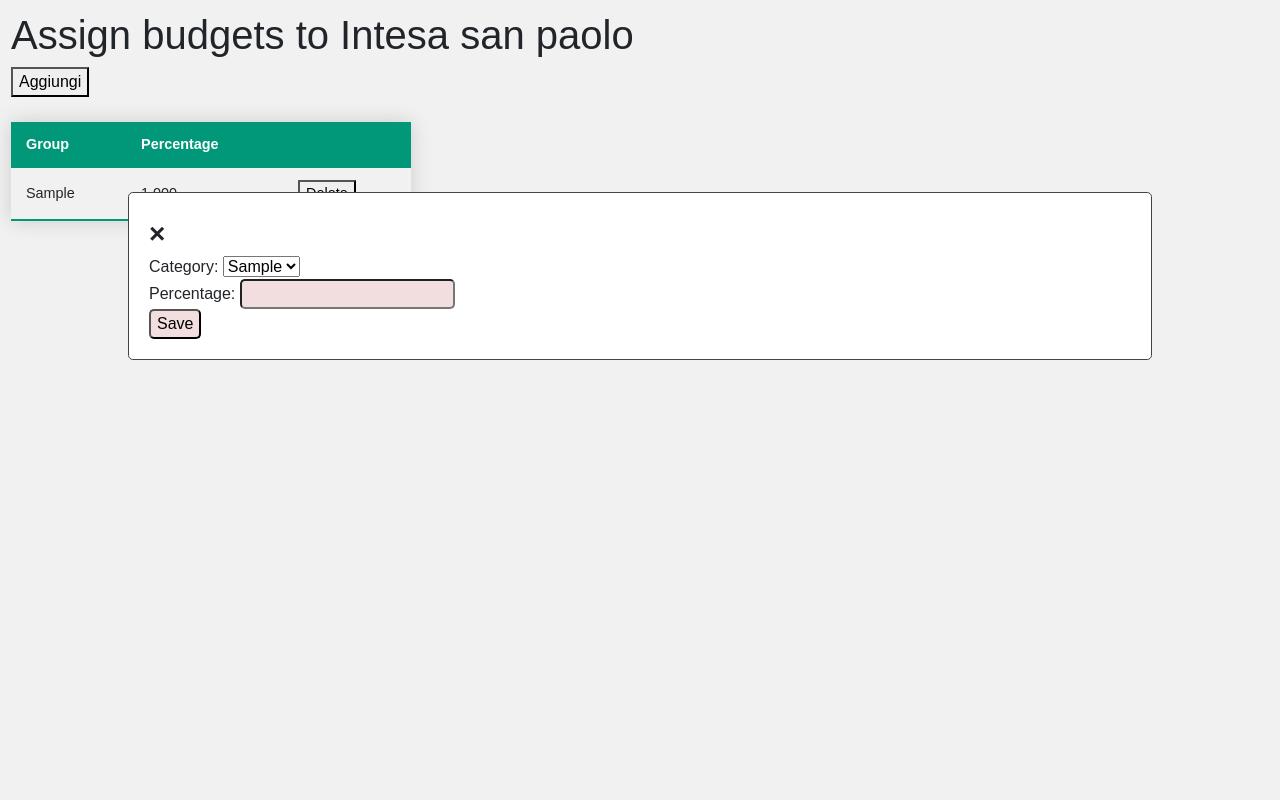
After one commit to NicolaDes/PortfolioManager, a Django app: page /1/budgets in a window 1280 px wide, after a click on "Aggiungi". The commit adds this page. Run offline with Django 5.2, Linux system fonts and the light colour scheme; data comes from the database, SQL or seed files in the repository; tables that the repository leaves empty hold one stand-in row (values such as "Sample post"); some libraries are stand-ins or nearby versions.

Commit message:
PM-29: Add budgets

```diff
--- a/Expenses/app/expenses/models.py
+++ b/Expenses/app/expenses/models.py
@@ -36,3 +36,8 @@ class Rule(models.Model):
 class RuleInPortfolio(models.Model):
     rule = models.ForeignKey(Rule, on_delete=models.CASCADE)
     portfolio = models.ForeignKey(Portfolio, on_delete=models.CASCADE)
+
+class Budget(models.Model):
+    portfolio = models.ForeignKey(Portfolio, on_delete=models.CASCADE)
+    group = models.CharField(max_length=100)
+    perc = models.DecimalField(max_digits=10, decimal_places=3)
--- a/Expenses/app/expenses/urls.py
+++ b/Expenses/app/expenses/urls.py
@@ -5,6 +5,7 @@ from expenses.views import portfolios
 from expenses.views import rules
 from expenses.views import categories
 from expenses.views import transactions
+from expenses.views import budgets
 
 urlpatterns = [
     path("", home.home, name="home"),
@@ -22,5 +23,8 @@ urlpatterns = [
     path("rules/assign", portfolios.portfolio_assign_rules, name="portfolio_assign_rules"),
     path("transactions/edit", transactions.edit, name="transaction_edit"),
     path("<int:pk>/analytics/<int:year>", portfolios.analytics, name="portfolio_analytics"),
-    path("<int:pk>/report/<int:year>/<int:month>", portfolios.report, name="portfolio_report")
+    path("<int:pk>/report/<int:year>/<int:month>", portfolios.report, name="portfolio_report"),
+    path("<int:pk>/budgets", portfolios.portfolio_budgets, name="portfolio_budgets"),
+    path("<int:pk>/budgets/create", portfolios.new_budget, name='new_budget'),
+    path("budgets/delete/<int:pk>", budgets.delete, name='delete_budget'),
 ]
--- a/Expenses/app/expenses/views/portfolios.py
+++ b/Expenses/app/expenses/views/portfolios.py
@@ -9,7 +9,7 @@ from django.http import JsonResponse
 from django.db.models import Sum, F, Case, When, Value
 from django.db.models.functions import TruncMonth
 
-from expenses.models import Portfolio, Transaction, Rule, RuleInPortfolio, Category
+from expenses.models import Portfolio, Transaction, Rule, RuleInPortfolio, Category, Budget
 
 from .rules import applyRules
 from ..forms import ExcelUploadForm
@@ -72,6 +72,31 @@ def portfolio_rules(request, pk):
 
     return render(request, "portfolio_rules.html", context)
 
+def portfolio_budgets(request, pk):
+    portfolio = Portfolio.objects.get(pk=pk)
+    groups = Category.objects.all().values("group").distinct()
+    budgets = set(portfolio.budget_set.all())
+
+    context = {
+        "portfolio": portfolio,
+        "budgets": budgets,
+        "groups": groups
+    }
+
+    return render(request, "portfolio_budgets.html", context)
+
+@csrf_exempt
+@require_http_methods(["POST"])
+def new_budget(request, pk):
+    portfolio = Portfolio.objects.get(pk=pk)
+    group = request.POST.get('categoryGroup')
+    perc = request.POST.get('perc')
+
+    budget = Budget(portfolio=portfolio, group=group, perc=perc)
+    budget.save()
+
+    return redirect("portfolio_budgets", pk)
+
 @csrf_exempt
 @require_http_methods(["POST"])
 def portfolio_assign_rules(request):
@@ -95,10 +120,6 @@ def portfolio_assign_rules(request):
 
     return JsonResponse({'message': f'Regole assegnate: {assignedRules}'})
 
-def expensesByCategory(transactions):
-    txts = transactions.annotate(total_value=Case(When(category__archetype='Expense', then=F('value') - F('percToExclude') * F('value')),default=F('value'))).values('category__classification').annotate(total_sum=Sum('total_value'))
-    return [{"name": str(item['category__classification']), "y": abs(float(item['total_sum']))} for item in txts]
-
 def analytics(request, pk, year):
     portfolio = Portfolio.objects.get(pk=pk)
 
@@ -107,7 +128,7 @@ def analytics(request, pk, year):
         {
             "name": str(item['category__classification']),
             "y": abs(float(item['total_sum']))}
-            for item in Transaction.objects.filter(portfolio=portfolio, date__year=year, category__archetype='Outcome')
+            for item in Transaction.objects.filter(portfolio=portfolio, date__year=year, category__archetype='Outcome').exclude(category__group='Investments').exclude(category__group='Savings')
                 .annotate(total_value=Case(When(category__archetype='Outcome', then=F('value') - F('percToExclude') * F('value')),default=F('value')))
                 .values('category__classification')
                 .annotate(total_sum=Sum('total_value'))
@@ -119,7 +140,7 @@ def analytics(request, pk, year):
         {
             "name": str(item['label']),
             "y": abs(float(item['total_sum']))}
-            for item in Transaction.objects.filter(portfolio=portfolio, date__year=year, category__archetype='Outcome')
+            for item in Transaction.objects.filter(portfolio=portfolio, date__year=year, category__archetype='Outcome').exclude(category__group='Investments').exclude(category__group='Savings')
                 .annotate(total_value=Case(When(category__archetype='Outcome', then=F('value') - F('percToExclude') * F('value')),default=F('value')))
                 .values('label')
                 .annotate(total_sum=Sum('total_value'))
@@ -132,7 +153,7 @@ def analytics(request, pk, year):
 
         montlyData = []
         for month in range(1, 13):
-            res = Transaction.objects.filter(portfolio=portfolio, category=c, date__year=year, date__month=month).annotate(total_value=Case(When(category__archetype='Outcome', then=F('value') - F('percToExclude') * F('value')),default=F('value'))).values('category__classification').annotate(total_sum=Sum('total_value'))
+            res = Transaction.objects.filter(portfolio=portfolio, category=c, date__year=year, date__month=month).exclude(category__group='Investments').exclude(category__group='Savings').annotate(total_value=Case(When(category__archetype='Outcome', then=F('value') - F('percToExclude') * F('value')),default=F('value'))).values('category__classification').annotate(total_sum=Sum('total_value'))
             sumValue = 0
             if res:
                 sumValue = float(res[0]['total_sum'])
@@ -151,7 +172,7 @@ def analytics(request, pk, year):
         l = el['label']
         montlyData = []
         for month in range(1, 13):
-            res = Transaction.objects.filter(portfolio=portfolio, label=l, date__year=year, date__month=month, category__archetype='Outcome').annotate(total_value=Case(When(category__archetype='Outcome', then=F('value') - F('percToExclude') * F('value')),default=F('value'))).values('label').annotate(total_sum=Sum('total_value'))
+            res = Transaction.objects.filter(portfolio=portfolio, label=l, date__year=year, date__month=month, category__archetype='Outcome').exclude(category__group='Investments').exclude(category__group='Savings').annotate(total_value=Case(When(category__archetype='Outcome', then=F('value') - F('percToExclude') * F('value')),default=F('value'))).values('label').annotate(total_sum=Sum('total_value'))
             sumValue = 0
             if res:
                 sumValue = float(res[0]['total_sum'])
@@ -170,7 +191,7 @@ def analytics(request, pk, year):
 
         montlyData = []
         for month in range(1, 13):
-            res = Transaction.objects.filter(portfolio=portfolio, category=c, date__year=year, date__month=month).annotate(total_value=F('value') - F('percToExclude') * F('value')).values('category__classification').annotate(total_sum=Sum('total_value'))
+            res = Transaction.objects.filter(portfolio=portfolio, category=c, date__year=year, date__month=month).exclude(category__group='Investments').exclude(category__group='Savings').annotate(total_value=F('value') - F('percToExclude') * F('value')).values('category__classification').annotate(total_sum=Sum('total_value'))
             sumValue = 0
             if res:
                 sumValue = float(res[0]['total_sum'])
@@ -185,7 +206,7 @@ def analytics(request, pk, year):
     cashFlow = []
     cumulativeCashFlow = []
     for month in range(1, 13):
-        sumValue = Transaction.objects.filter(portfolio=portfolio, date__year=year, date__month=month).exclude(category__group='Excluded').exclude(category__group='Investments').annotate(total_value=F('value') - F('percToExclude') * F('value')).aggregate(total_sum=Sum('total_value'))['total_sum']
+        sumValue = Transaction.objects.filter(portfolio=portfolio, date__year=year, date__month=month).exclude(category__group='Excluded').exclude(category__group='Investments').exclude(category__group='Savings').annotate(total_value=F('value') - F('percToExclude') * F('value')).aggregate(total_sum=Sum('total_value'))['total_sum']
 
         if sumValue is not None:
             cashFlow.append(float(sumValue))
@@ -197,6 +218,18 @@ def analytics(request, pk, year):
         else:
             cumulativeCashFlow.append(cashFlow[-1])
 
+    # Budget section
+    income = float(Transaction.objects.filter(portfolio=portfolio, date__year=year).exclude(category__archetype='Outcome').exclude(category__group='Excluded').annotate(total_value=F('value') - F('percToExclude') * F('value')).aggregate(total_sum=Sum('total_value'))['total_sum'])
+    budgets = []
+
+    for b in Budget.objects.filter(portfolio=portfolio):
+        spent = abs(float(Transaction.objects.filter(portfolio=portfolio, category__group=b.group, date__year=year).annotate(total_value=F('value') - F('percToExclude') * F('value')).aggregate(total_sum=Sum('total_value'))['total_sum']))
+        available = income * float(b.perc)
+        percentageUsed = spent / available
+
+        budgets.append({"group": b.group, "spent": spent, "available": available, "percentageUsed": int(percentageUsed*100.0)})
+
+
     context = {
         "portfolio": portfolio,
         "expensesByCategory": expensesByCategory,
@@ -205,7 +238,9 @@ def analytics(request, pk, year):
         "montlyExpensesByLabel": expensesMonthlyByLabel,
         "allByCategory": totalMontlyByCategory,
         "cashFlowByMonth": cashFlow,
-        "cumulativeCashFlowByMonth": cumulativeCashFlow
+        "cumulativeCashFlowByMonth": cumulativeCashFlow,
+        "budgets": budgets,
+        "income": income
     }
 
     return render(request, "portfolio_analytics.html", context)
--- a/Expenses/app/static/js/site.js
+++ b/Expenses/app/static/js/site.js
@@ -122,7 +122,6 @@ function lineChart(series, yAxis, container, title, yAxisLabel) {
 
 }
 
-
 // Remove the formatting to get integer data for summation
 function intVal(i) {
     ret = typeof i === 'string' ? i.replace(/[\$€,]/g, '') * 1 : typeof i === 'number' ? i : 0;
--- a/Expenses/app/templates/base.html
+++ b/Expenses/app/templates/base.html
@@ -21,6 +21,8 @@
     <script src="{% static 'js/modals.js' %}"></script>
 
     <script src="https://code.highcharts.com/highcharts.js"></script>
+    <script src="https://code.highcharts.com/highcharts-more.js"></script>
+    <script src="https://code.highcharts.com/modules/solid-gauge.js"></script>
     <script src="https://code.highcharts.com/modules/exporting.js"></script>
     <script src="https://code.highcharts.com/modules/export-data.js"></script>
     <script src="https://code.highcharts.com/modules/accessibility.js"></script>
--- /dev/null
+++ b/Expenses/app/templates/portfolio_budgets.html
@@ -0,0 +1,64 @@
+{% extends "base.html" %}
+
+{% block page_content %}
+
+<h1>Assign budgets to {{portfolio.name}}</h1>
+
+<button onclick="toggleModal('newBudgetModal', true)">Aggiungi</button>
+
+<div>
+    <table class="styled-table" id="rulesTable">
+        <thead>
+            <tr>
+                <th>
+                    Group
+                </th>
+                <th>
+                    Percentage
+                </th>
+                <th>
+
+                </th>
+            </tr>
+        </thead>
+        <tbody>
+           {% for b in budgets %}
+            <tr>
+                <td>
+                    {{b.group}}
+                </td>
+                <td>
+                    {{b.perc}}
+                </td>
+                <td>
+                    <form action="{% url 'delete_budget' pk=b.pk %}" method="post" id="delete-form">
+                        {% csrf_token %}
+                        <button type="submit" onclick="return confirm('Sei sicuro di voler eliminare questo elemento?')">Delete</button>
+                    </form>
+                </td>
+            </tr>
+           {% endfor %}
+        </tbody>
+    </table>
+</div>
+
+<div id="newBudgetModal" class="modal">
+    <!-- Modal content -->
+    <div class="modal-content">
+        <span class="close">×</span>
+        <form method="post" action="{% url 'new_budget' pk=portfolio.pk %}">
+            {% csrf_token %}
+            <label for="categoryGroup">Category:</label>
+            <select name="categoryGroup" id="categoryGroup" required>
+                {% for g in groups %}
+                    <option value="{{ g.group }}">{{ g.group }}</option>
+                {% endfor %}
+            </select><br>
+            <label for="perc">Percentage:</label>
+            <input type="number" name="perc" id="perc" step="0.01" required><br>
+            <input type="submit" value="Save">
+        </form>
+    </div>
+</div>
+
+{% endblock page_content %}
--- a/Expenses/app/templates/portfolio_detail.html
+++ b/Expenses/app/templates/portfolio_detail.html
@@ -7,6 +7,7 @@
 <div class="topnav">
 	<a href="{% url 'portfolio_detail' portfolio.pk %}">Details</a>
 	<a href="{% url 'portfolio_rules' portfolio.pk %}">Assigned Rules</a>
+	<a href="{% url 'portfolio_budgets' portfolio.pk %}">Assigned Budgets</a>
 	<a href="{% url 'rule_index' %}">Rules</a>
 	<a href="{% url 'category_index' %}">Categories</a>
 	<a href="{% url 'portfolio_analytics' pk=portfolio.pk year=2024 %}">Analytics</a>
--- a/Expenses/app/templates/portfolio_report.html
+++ b/Expenses/app/templates/portfolio_report.html
@@ -9,6 +9,7 @@
 <div class="topnav">
 	<a href="{% url 'portfolio_detail' portfolio.pk %}">Details</a>
 	<a href="{% url 'portfolio_rules' portfolio.pk %}">Assigned Rules</a>
+    <a href="{% url 'portfolio_budgets' portfolio.pk %}">Assigned Budgets</a>
 	<a href="{% url 'rule_index' %}">Rules</a>
 	<a href="{% url 'category_index' %}">Categories</a>
 	<a href="{% url 'portfolio_analytics' pk=portfolio.pk year=2024 %}">Analytics</a>
```
Also changed, not shown: Expenses/app/expenses/views/budgets.py (added, +16 -0 lines), Expenses/app/templates/portfolio_analytics.html (+16 -2 lines), 2 other files.
